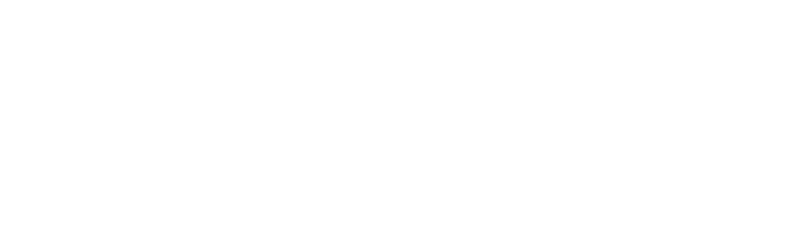
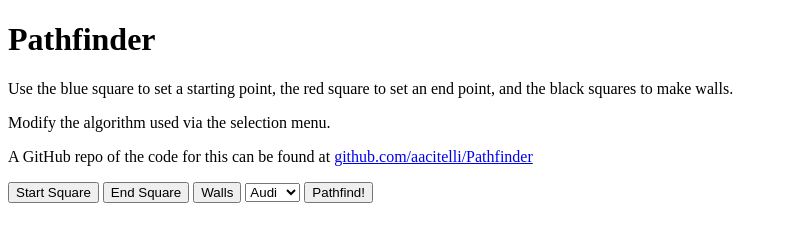
Before and after one commit to aacitelli/Pathfinder, a plain HTML site: page index.html in a window 1280 px wide. Shown: the whole page, without its empty margins (0-788 px from the left). Drawn offline with Linux system fonts and the light colour scheme.

Commit message:
Implemented HTML

```diff
--- a/index.html
+++ b/index.html
@@ -24,6 +24,42 @@
 
     <body>
 
+        <!-- Container for the Page Elements  -->
+        <div id="pageElementsContainer">
+
+            <!-- Introductory Information & Text -->
+            <div id="introInformationContainer">
+                <h1>Pathfinder</h1>
+                <p>Use the blue square to set a starting point, the red square to set an end point, and the black squares to make walls.</p>
+                <p>Modify the algorithm used via the selection menu.</p>
+                <p>A GitHub repo of the code for this can be found at <a href="https://github.com/aacitelli/Pathfinder">github.com/aacitelli/Pathfinder</a></p>
+            </div>
+
+            <!-- Canvas Used For Drawing -->
+            <div id="canvas"></div>
+
+            <!-- Buttons w/ Various Functionalities -->
+            <div id="optionsContainer">
+
+                <button id="blueSquareButton">Start Square</button>
+                <button id="redSquareButton">End Square</button>
+                <button id="blackSquareButton">Walls</button>
+
+                <!-- Selection for Algorithm Type -->
+                <select>
+                    <option value="volvo">Volvo</option>
+                    <option value="saab">Saab</option>
+                    <option value="vw">VW</option>
+                    <option value="audi" selected>Audi</option>
+                </select>
+
+                <!-- Actually starts the pathfinding -->
+                <button id="startButton">Pathfind!</button>
+
+            </div>
+
+        </div>
+
     </body>
 
 </html>
```
Lines whose indentation alone changed are shown as unchanged.
